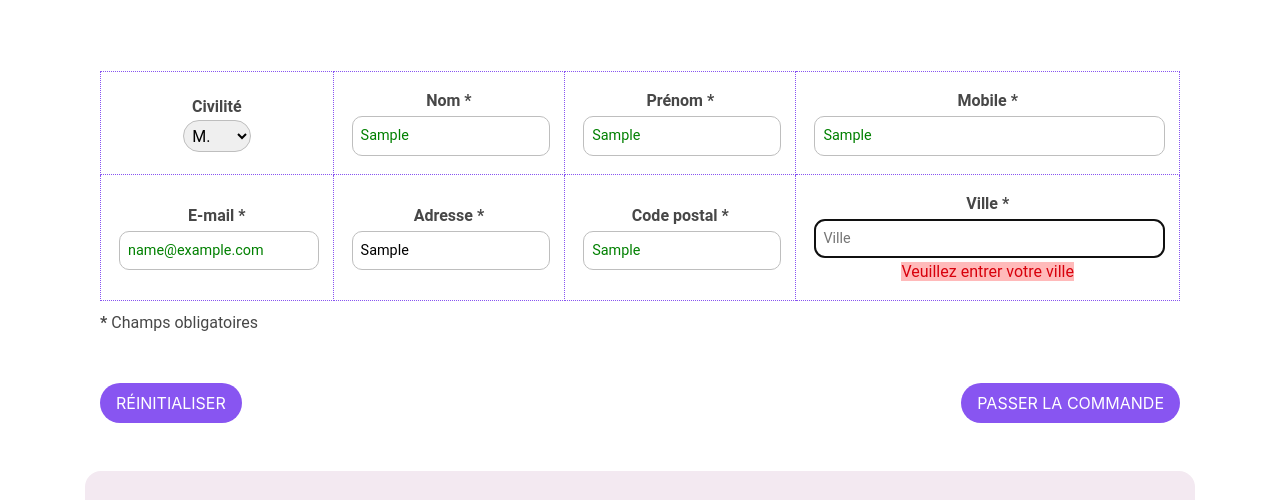
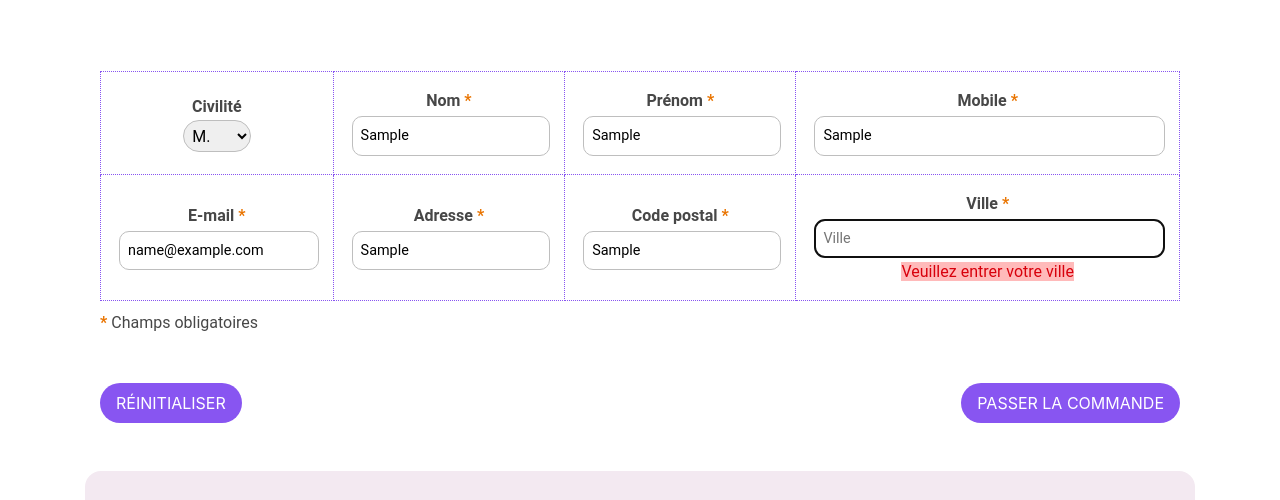
Before and after one commit to bea-vgz/BeatriceVergez_5_030321, a plain HTML site: page panier.html in a window 1280 px wide. Both pictures are taken after typing "Sample", "Sample", "Sample", "name@example.com", "Sample", "Sample" into the empty fields and a click on the input "Passer la commande". Shown: the part 787-1287 px from the top of the page. Drawn offline with nearby package versions, Linux system fonts and the light colour scheme; no server answers; a web font is replaced by a local one.

Commit message:
mfin de projet apres soutenance

```diff
--- a/css/style.css
+++ b/css/style.css
@@ -262,11 +262,8 @@ li a {
     padding: 0px;
     font-weight: bold;
 }
-.form-style {
+.form-style, .required {
     color:#E97400;
-}
-:required {
-    border: 2px dotted #E97400;
 }
 .form-style input[type=text],
 .form-style input[type=email],
--- a/js/formulaire.js
+++ b/js/formulaire.js
@@ -51,56 +51,56 @@ function SendForm() {
       firstName.focus();
       return false;
   } else {
-      document.getElementById('firstName');
-      firstName.style.color = 'green';
+      document.getElementById('errorfirstName').innerHTML="";
+      firstName.style.color = 'black';
   };
   if (lastName.value == "")
   {   document.getElementById('errorlastName').innerHTML="Veuillez entrer votre prénom";
       lastName.focus();
       return false;
   } else {
-      document.getElementById('lastName');
-      lastName.style.color = 'green';
+      document.getElementById('errorlastName');
+      lastName.style.color = 'black';
   };
   if (mobile.value == "")
   {   document.getElementById('errormobile').innerHTML="Veuillez entrer votre numéro";
       mobile.focus();
       return false;
   } else {
-      document.getElementById('mobile');
-      mobile.style.color = 'green';
+      document.getElementById('errormobile');
+      mobile.style.color = 'black';
   };
   if (email.value == "")
   {   document.getElementById('erroremail').innerHTML="Veuillez entrer votre adresse mail";
       email.focus();
       return false;
   } else {
-      document.getElementById('email');
-      email.style.color = 'green';
+      document.getElementById('erroremail');
+      email.style.color = 'black';
   };
   if (address.value == "")
   {   document.getElementById('erroraddress').innerHTML="Veuillez entrer votre adresse";
       address.focus();
       return false;
   } else {
-      document.getElementById('address');
-      email.style.color = 'green';
+      document.getElementById('erroraddress');
+      email.style.color = 'black';
   };
   if (postal.value == "")
   {   document.getElementById('errorpostal').innerHTML="Veuillez entrer votre code postal";
       postal.focus();
       return false;
   } else {
-      document.getElementById('postal');
-      postal.style.color = 'green';
+      document.getElementById('errorpostal');
+      postal.style.color = 'black';
   };
   if (city.value == "")
   {   document.getElementById('errorcity').innerHTML="Veuillez entrer votre ville";
       city.focus();
       return false;
   } else {
-      document.getElementById('city');
-      city.style.color = 'green';
+      document.getElementById('errorcity');
+      city.style.color = 'black';
   };
 }
 /* Écoute de l'évènement au click + appel fonction SendForm */
--- a/panier.html
+++ b/panier.html
@@ -91,19 +91,19 @@
                 </td>
                 <td>
                   <label for="firstName">Nom<span class="required"> *</span></label><br/>
-                  <input type="text" id="firstName" name="name" class="long" required="required" minlength="1" placeholder="Nom"
+                  <input type="text" id="firstName" name="name" class="input" required="required" minlength="1" placeholder="Nom"
                   pattern="[a-zA-Zéèàê-]{1,}"/>
                   <span class="error" id="errorfirstName"></span>
                 </td>
                 <td>
                   <label for="lastName">Prénom<span class="required"> *</span></label><br/>
-                  <input type="text" id="lastName" name="name" class="long" required="required" minlength="1" placeholder="Prénom"
+                  <input type="text" id="lastName" name="name" class="input" required="required" minlength="1" placeholder="Prénom"
                   pattern="[a-zA-Zéèàê-]{1,}"/>
                   <span class="error" id="errorlastName"></span>
                 </td>
                 <td>
                   <label for="mobile">Mobile<span class="required"> *</span></label><br/>
-                  <input type="text" id="mobile" name="mobile" class="long" required="required" minlength="10" maxlength="10" placeholder="Mobile"
+                  <input type="text" id="mobile" name="mobile" class="input" required="required" minlength="10" maxlength="10" placeholder="Mobile (10 chiffres sans espace)"
                   pattern = "[0-9]{10}"/>
                   <span class="error" id="errormobile"></span>
                 </td>
@@ -111,24 +111,24 @@
               <tr class="col">
                 <td>
                   <label for="email">E-mail<span class="required"> *</span></label><br/>
-                  <input type="email" id="email" name="email" class="long" required="required" minlength="1" placeholder="Email"
+                  <input type="email" id="email" name="email" class="input" required="required" minlength="1" placeholder="Email (exemple@exemple.fr)"
                   pattern="[A-z0-9._-]+[@]{1}[a-zA-Z0-9._-]+[.]{1}[a-zA-Z]{1,}"/>
                   <span class="error" id="erroremail"></span>
                 </td>
                 <td>
                   <label for="address">Adresse<span class="required"> *</span></label><br/>
-                  <input type="text" id="address" name="adresse" class="long" required="required" minlength="1" placeholder="Adresse"/>
+                  <input type="text" id="address" name="adresse" class="input" required="required" minlength="1" placeholder="Adresse"/>
                   <span class="error" id="erroraddress"></span>
                 </td>
                 <td>
                   <label for="postal">Code postal<span class="required"> *</span></label><br/>
-                  <input type="text" id="postal" name="postal" class="long" required="required" minlength="5" maxlength="5" placeholder="Code postal"
+                  <input type="text" id="postal" name="postal" class="input" required="required" minlength="5" maxlength="5" placeholder="Code postal"
                   pattern = "[0-9]{5}"/>
                   <span class="error" id="errorpostal"></span>
                 </td>
                 <td>
                   <label for="city">Ville<span class="required"> *</span></label><br/>
-                  <input type="text" id="city" name="city" class="long" required="required" minlength="1" placeholder="Ville"
+                  <input type="text" id="city" name="city" class="input" required="required" minlength="1" placeholder="Ville"
                   pattern="[a-zA-Zéèàê-_. ]{1,}"/>
                   <span class="error" id="errorcity"></span>
                 </td>
```
